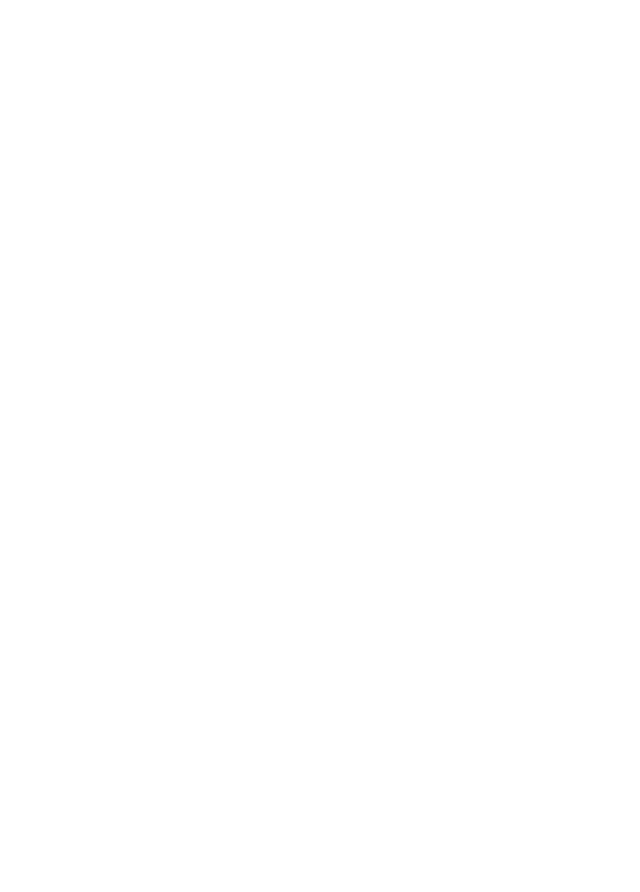
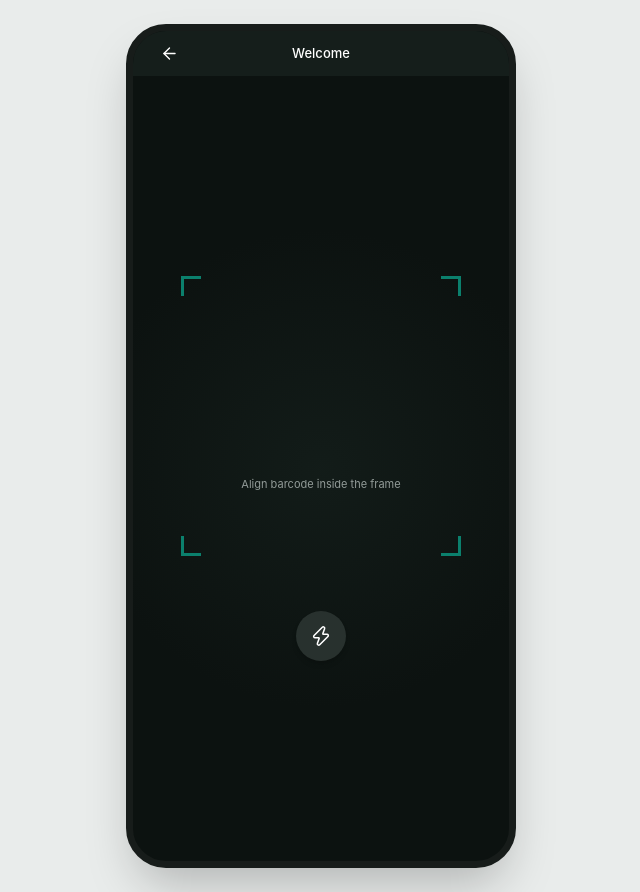
Before and after one commit to sumitxhack/KartMitra--2, a React (Vite) app in the folder frontend/kartmitra.frontend/: page / in a window 1280 px wide. Shown: the whole page, without its empty margins (319-959 px from the left). Before the commit the page ends 800 px from the top, so only its background shows below. Built offline with nearby package versions, Linux system fonts and the light colour scheme.

Commit message:
EntryScanner final ui added

```diff
--- a/frontend/kartmitra.frontend/src/App.jsx
+++ b/frontend/kartmitra.frontend/src/App.jsx
@@ -1,9 +1,9 @@
-
+import EntryScanner from "./pages/EntryScanner/EntryScanner.jsx";
 function App() {
 
   return (
  <>
-
+  <EntryScanner />
  </>
 )
 }
--- a/frontend/kartmitra.frontend/src/pages/EntryScanner/EntryScanner.jsx
+++ b/frontend/kartmitra.frontend/src/pages/EntryScanner/EntryScanner.jsx
@@ -87,11 +87,10 @@ const EntryScanner = () => {
           <div
             className="
               absolute
-              left-1/2
-              top-[73px]
-              h-[142px]
-              w-[162px]
-              -translate-x-1/2
+              top-50
+              h-70
+              w-70
+
             "
           >
 
@@ -112,47 +111,7 @@ const EntryScanner = () => {
             <span className="absolute bottom-0 right-0 h-[3px] w-[20px] bg-[#0b806d]" />
           </div>
 
-          {/* ================================
-              DEMO QR / BARCODE
-          ================================= */}
 
-          <div
-            className="
-              absolute
-              top-[122px]
-              flex
-              h-[53px]
-              w-[137px]
-              flex-col
-              items-center
-              justify-center
-              rounded-[4px]
-              bg-white
-              shadow-lg
-            "
-          >
-            {/* Barcode */}
-            <div className="flex h-[20px] items-stretch gap-[1px]">
-              {[
-                2, 1, 3, 1, 1, 2, 1, 3, 2, 1,
-                2, 1, 1, 3, 1, 2, 2, 1, 3, 1,
-                1, 2, 3, 1, 2, 1, 2, 3, 1, 1,
-                2, 1, 3, 1, 2, 2, 1, 3,
-              ].map((width, index) => (
-                <span
-                  key={index}
-                  className="bg-[#111]"
-                  style={{
-                    width: `${width}px`,
-                  }}
-                />
-              ))}
-            </div>
-
-            <span className="mt-[3px] text-[5px] tracking-[2px] text-[#222]">
-              8 901234 567892 &gt;
-            </span>
-          </div>
 
           {/* ================================
               INSTRUCTION
@@ -161,9 +120,9 @@ const EntryScanner = () => {
           <p
             className="
               absolute
-              top-[238px]
+              top-100
               text-center
-              text-[10px]
+              text-[11px]
               font-normal
               text-[#929b98]
             "
@@ -180,10 +139,10 @@ const EntryScanner = () => {
             aria-label="Start scanner"
             className="
               absolute
-              bottom-[72px]
+              bottom-50
               flex
-              h-[27px]
-              w-[27px]
+              h-[50px]
+              w-[50px]
               items-center
               justify-center
               rounded-full
@@ -196,7 +155,7 @@ const EntryScanner = () => {
             "
           >
             <Zap
-              size={13}
+              size={22}
               strokeWidth={1.7}
             />
           </button>
```
